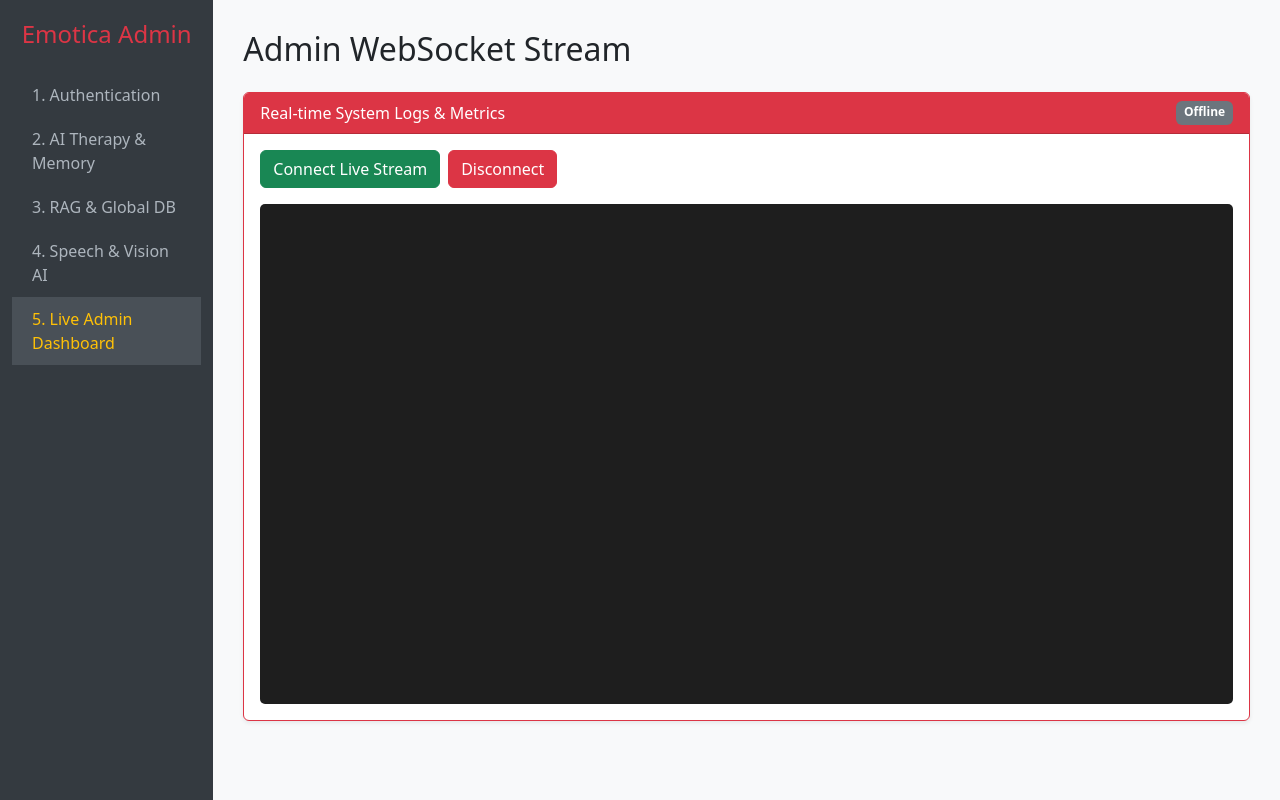
After one commit to sh1robuu/emotica-ai, a Python web app: template emotical_backend/templates/test_admin.html in a window 1280 px wide. The commit adds this page. Run offline with Jinja, Linux system fonts and the light colour scheme; the template is opened without the code that fills it, so the values that code supplies are empty.

Commit message:
feat: Add WebSockets and Multimodal Vision Model Support

```diff
--- a/emotical_backend/core/config.py
+++ b/emotical_backend/core/config.py
@@ -21,6 +21,7 @@ class Settings(BaseSettings):
     LLM_MODEL: str = "ministral-3:14b-cloud"
     LLM_TEMPERATURE: float = 0.3
     LLM_MAX_TOKENS: int = 1800
+    SMALL_VL_MODEL: str = "ministral-3:8b-cloud"
 
     model_config = SettingsConfigDict(env_file=".env", env_file_encoding="utf-8")
 
--- /dev/null
+++ b/emotical_backend/templates/test_admin.html
@@ -0,0 +1,112 @@
+<!DOCTYPE html>
+<html lang="en">
+<head>
+    <meta charset="UTF-8">
+    <meta name="viewport" content="width=device-width, initial-scale=1.0">
+    <title>Emotica AI - Admin Websocket</title>
+    <!-- Bootstrap 5 CSS -->
+    <link href="https://cdn.jsdelivr.net/npm/bootstrap@5.3.0/dist/css/bootstrap.min.css" rel="stylesheet">
+    <style>
+        body { background-color: #f8f9fa; }
+        .sidebar { min-height: 100vh; background: #343a40; color: white; padding-top: 20px; }
+        .sidebar a { color: #adb5bd; text-decoration: none; display: block; padding: 10px 20px; }
+        .sidebar a:hover, .sidebar a.active { background: #495057; color: white; }
+        .content-area { padding: 30px; }
+        .result-box { background: #1e1e1e; color: #00ff00; padding: 15px; border-radius: 5px; font-family: monospace; white-space: pre-wrap; word-break: break-all; height: 500px; overflow-y: auto; }
+    </style>
+</head>
+<body>
+    <div class="container-fluid">
+        <div class="row">
+            <!-- Sidebar Navigation -->
+            <div class="col-md-3 col-lg-2 sidebar">
+                <h4 class="text-center mb-4 text-danger">Emotica Admin</h4>
+                <a href="/test">1. Authentication</a>
+                <a href="/test/chat">2. AI Therapy & Memory</a>
+                <a href="/test/rag">3. RAG & Global DB</a>
+                <a href="/test/media">4. Speech & Vision AI</a>
+                <a href="/test/admin" class="active text-warning">5. Live Admin Dashboard</a>
+            </div>
+
+            <!-- Main Content Area -->
+            <div class="col-md-9 col-lg-10 content-area">
+                <h2>Admin WebSocket Stream</h2>
+                <div class="row mt-4">
+                    <div class="col-12">
+                        <div class="card shadow-sm border-danger">
+                            <div class="card-header bg-danger text-white d-flex justify-content-between">
+                                <span>Real-time System Logs & Metrics</span>
+                                <span id="wsStatus" class="badge bg-secondary">Offline</span>
+                            </div>
+                            <div class="card-body">
+                                <div class="d-flex mb-3">
+                                    <button class="btn btn-success me-2" onclick="connectWS()">Connect Live Stream</button>
+                                    <button class="btn btn-danger" onclick="disconnectWS()">Disconnect</button>
+                                </div>
+                                <div class="result-box" id="adminLog"></div>
+                            </div>
+                        </div>
+                    </div>
+                </div>
+            </div>
+        </div>
+    </div>
+
+    <script>
+        let ws;
+        const logBox = document.getElementById('adminLog');
+        const statusBadge = document.getElementById('wsStatus');
+
+        function logToConsole(message) {
+            const time = new Date().toLocaleTimeString();
+            logBox.innerHTML += `[${time}] ${message}\n`;
+            logBox.scrollTop = logBox.scrollHeight;
+        }
+
+        function connectWS() {
+            if (ws) return;
+            const wsUrl = `ws://${window.location.host}/api/admin/ws`;
+
+            logToConsole("Connecting to " + wsUrl + "...");
+            ws = new WebSocket(wsUrl);
+
+            ws.onopen = () => {
+                statusBadge.className = "badge bg-success";
+                statusBadge.innerText = "Live";
+                logToConsole("WebSocket connection established.");
+
+                // Ping loop
+                window.pingInterval = setInterval(() => {
+                    if(ws.readyState === WebSocket.OPEN) {
+                        ws.send("ping");
+                    }
+                }, 30000);
+            };
+
+            ws.onmessage = (event) => {
+                if (event.data !== "pong") {
+                    logToConsole(event.data);
+                }
+            };
+
+            ws.onclose = () => {
+                statusBadge.className = "badge bg-secondary";
+                statusBadge.innerText = "Offline";
+                logToConsole("WebSocket disconnected.");
+                clearInterval(window.pingInterval);
+                ws = null;
+            };
+
+            ws.onerror = (error) => {
+                logToConsole("WebSocket Error occurred.");
+            };
+        }
+
+        function disconnectWS() {
+            if (ws) {
+                ws.close();
+            }
+        }
+    </script>
+</body>
+</html>
```
Also changed, not shown: emotical_backend/api/routers/admin.py (+41 -1 lines), emotical_backend/api/routers/vision.py (+50 -0 lines), emotical_backend/templates/test_media.html (+26 -1 lines), 1 other file.
